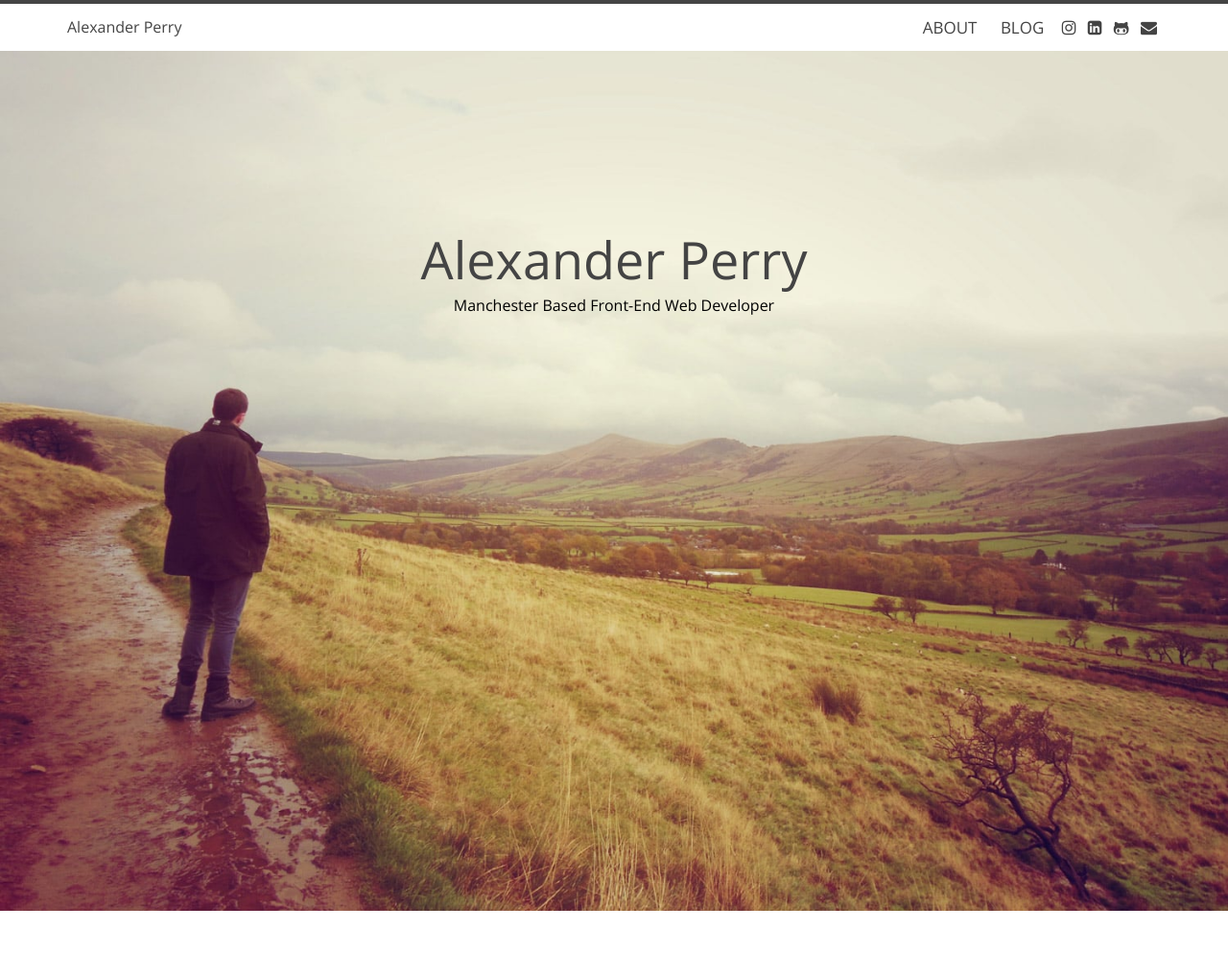
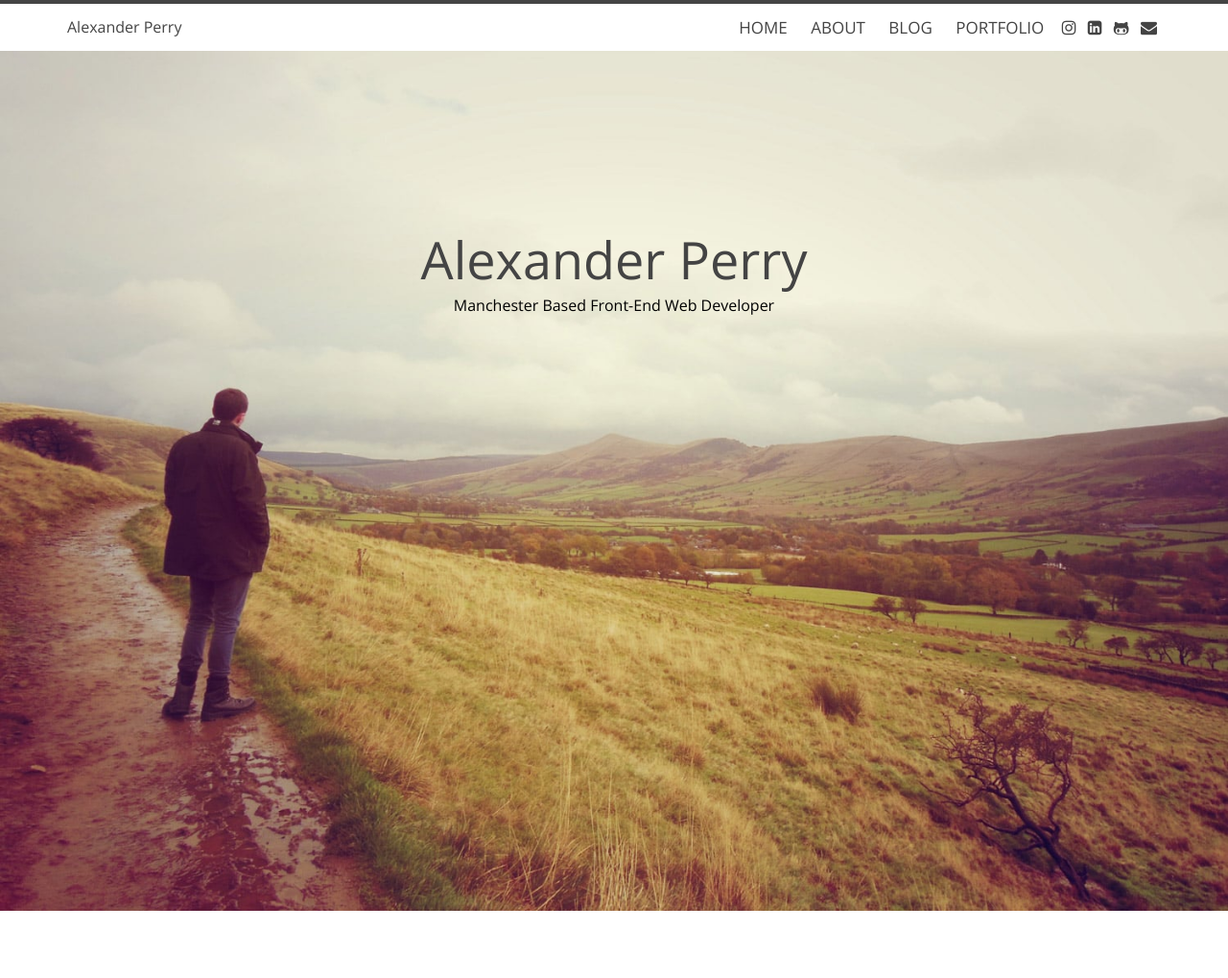
Before and after one commit to pezza3434/PersonalSite, a Jekyll site: the page built from index.html, in a window 1280 px wide. Shown: the whole page at 96% size. Built offline with Jekyll 4.4.1, drawn with Linux system fonts in a browser that asks for light colours; nearby versions of some CDN libraries.

Commit message:
Fixed issue with duplicate blog links

```diff
--- a/_includes/header.html
+++ b/_includes/header.html
@@ -8,12 +8,10 @@
 
         <div class="trigger">
             <span class="site-links">
-                <a class="home" href="{{ site.baseurl }}/">Home</a>
-                {% for page in site.pages %}
-                {% if page.title %}
-                <a class="page-link" href="{{ page.url | prepend: site.baseurl }}">{{ page.title }}</a>
-                {% endif %}
-                {% endfor %}
+                <a class="page-link" href="{{ site.baseurl }}/">Home</a>
+                <a class="page-link" href="{{ site.baseurl }}/about">About</a>
+                <a class="page-link" href="{{ site.baseurl }}/blog">Blog</a>
+                <a class="page-link" href="{{ site.baseurl }}/portfolio">Portfolio</a>
             </span>
             <div class="social-icons">
                 <a class="instagram-social" href="http://instagram.com/pezza3434" target="_blank"><i class="fa fa-instagram"></i></a>
```
